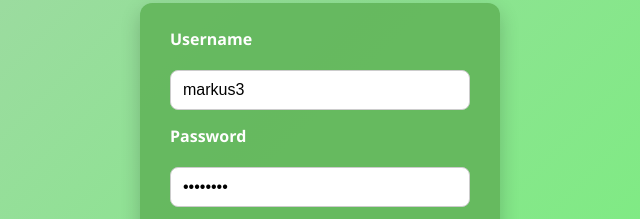
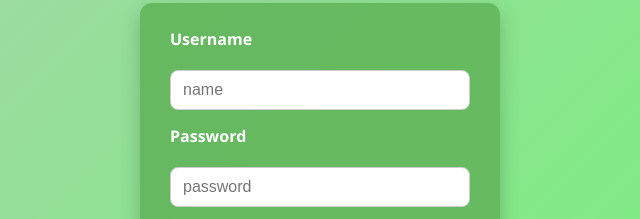
Before and after one commit to markuskau/web_frontend, a website built with Vite: page index.html in a window 1280 px wide. Shown: the part 670-889 px from the top of the page, 320-960 px from the left. Built offline with nearby package versions, Linux system fonts and the light colour scheme.

Commit message:
Final update

```diff
--- a/index.html
+++ b/index.html
@@ -55,15 +55,15 @@
     <div>
       <form class="loginForm">
         <label for="username">Username</label>
-        <input type="text" name="username" placeholder="name" minlength="3" maxlength="20" value="markus3" required />
+        <input type="text" name="username" placeholder="name" minlength="3" maxlength="20" value="" required />
         <label for="password">Password</label>
         <input
           type="password"
           name="password"
           minlength="8"
           maxlength="100"
-          placeholder="name123"
-          value="salakala"
+          placeholder="password"
+          value=""
           required
         />
         <input
```
